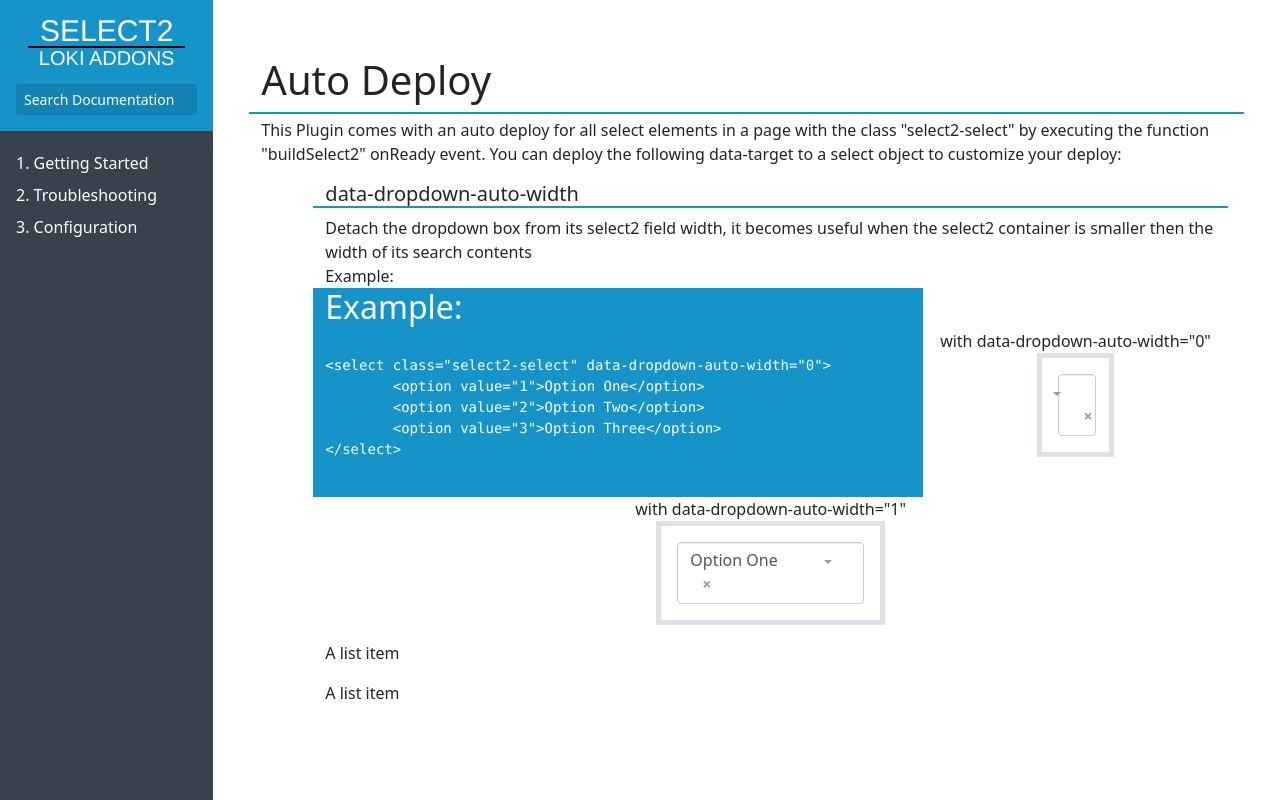
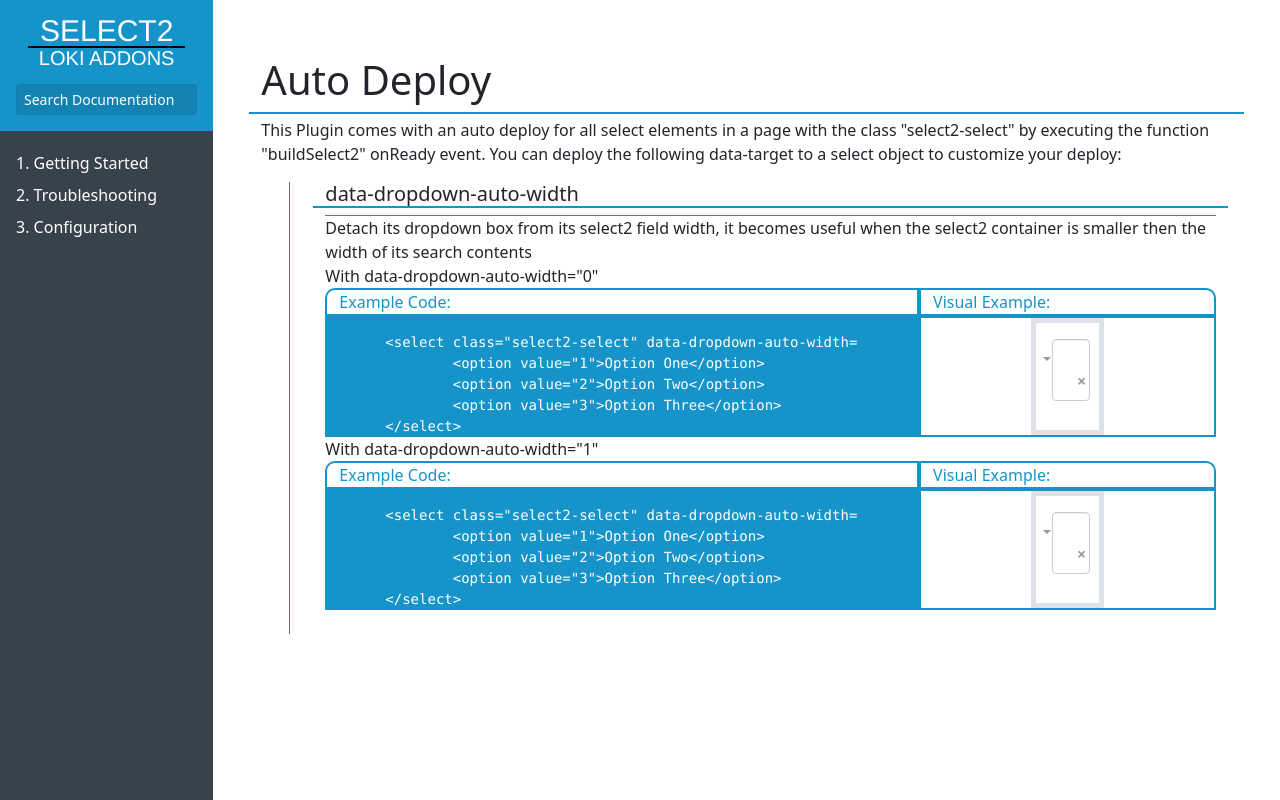
Before and after one commit to jaderloki/select2-easy-deploy, a plain HTML site: page index.html in a window 1280 px wide. Drawn offline with nearby package versions, Linux system fonts and the light colour scheme.

Commit message:
Update index.html

```diff
--- a/index.html
+++ b/index.html
@@ -59,6 +59,20 @@
 				background: #1694CA;
 				color: white;
 			}
+			.borderCodeExample{
+				border-color: #1694CA !important;
+			}
+			.textColorBlue{
+				color: #1694CA;
+			}
+			.vrColor{
+				background-color: #1694CA !important;
+				opacity: 1;
+			}
+			.extensionForHr{
+				background-color: #1694CA !important;
+				height: 1px;
+			}
 		</style>
 	</head>
 	<body class="container-fluid vh-100">
@@ -105,48 +119,77 @@
 							<div class="col-12 pt-1">
 								This Plugin comes with an auto deploy for all select elements in a page with the class "select2-select" by executing the function "buildSelect2" onReady event.
 								You can deploy the following data-target to a select object to customize your deploy:
+								<div class="row">
+									<div class="col position-relative">
+										<div class="position-absolute h-100 mt-3" style="
+											top: 0%;
+											left: 4%;
+										">
+											<div class="vr vrColor h-100"></div>
+										</div>
 										<ul class="list-group pt-2 ps-5">
 											<li class="list-group-item border-0">
-										<div class="row">
+												<div class="row position-relative">
 													<div class="col h5 titleTopic">
 														data-dropdown-auto-width
+													</div>
+													<div class="position-absolute" style="
+														bottom: 0%;
+														left: 0%;
+													">
+														<div class="extensionForHr">
+
+														</div>
 													</div>
 												</div>
 												<div class="row">
 													<div class="col">
 														<div class="row">
 															<div class="col">
-														Detach the dropdown box from its select2 field width, it becomes useful when the select2 container is smaller then the width of its search contents
+																Detach its dropdown box from its select2 field width, it becomes useful when the select2 container is smaller then the width of its search contents
 															</div>
 														</div>
 														<div class="row">
 															<div class="col">
 																<div class="row">
-															<div class="col-12">
-																Example:
+																	<div class="col">
+																		With data-dropdown-auto-width="0"
 																	</div>
 																</div>
+																<div class="row mx-auto">
+																	<div class="col">
+																		<div class="row">
+																			<div class="col">
 																				<div class="row">
 																					<div class="col-12">
-																<div class="row">
-																	<div class="col-8 codeExample">
-																		<h2>Example:</h2>
-																		<pre class="overflow-hidden">
-
-<code class="text-white">&lt;select class=&quot;select2-select&quot; data-dropdown-auto-width=&quot;0&quot;&gt;
+																						<div class="row h-100">
+																							<div class="col-8 px-0 d-flex flex-column">
+																								<div class="row mx-auto border borderCodeExample border-2 w-100" style="
+																									border-radius: 10px 0 0 0;
+																								">
+																									<div class="col textColorBlue">
+																										Example Code:
+																									</div>
+																								</div>
+																								<div class="row codeExample mx-auto px-5 pt-3 pb-0 flex-grow-1 w-100">
+																									<div class="col">
+<pre class="p-0 m-0"><code class="text-white">&lt;select class=&quot;select2-select&quot; data-dropdown-auto-width=&quot;0&quot;&gt;
 	&lt;option value=&quot;1&quot;&gt;Option One&lt;/option&gt;
 	&lt;option value=&quot;2&quot;&gt;Option Two&lt;/option&gt;
 	&lt;option value=&quot;3&quot;&gt;Option Three&lt;/option&gt;
-&lt;/select&gt;</code>
-																		</pre>
+&lt;/select&gt;</code></pre>
 																									</div>
-																	<div class="col-4 m-auto">
-																		<div class="row">
-																			<label class="col-auto mx-auto">
-																				with data-dropdown-auto-width="0"
-																			</label>
 																								</div>
-																		<div class="row">
+																							</div>
+																							<div class="col-4 px-0 d-flex flex-column">
+																								<div class="row mx-auto border borderCodeExample border-2 w-100" style="
+																									border-radius: 0 10px 0 0;
+																								">
+																									<div class="col textColorBlue">
+																										Visual Example:
+																									</div>
+																								</div>
+																								<div class="row border border-2 borderCodeExample flex-grow-1 mx-auto w-100">
 																									<div class="col-3 mx-auto border border-5 border-5 p-3">
 																										<select class="select2-select" data-dropdown-auto-width="0">
 																											<option value="1">Option One</option>
@@ -158,13 +201,54 @@
 																							</div>
 																						</div>
 																					</div>
-															<div class="col-12">
-																<div class="row">
-																	<label for="dataDropdownAutoWidthActivated" class="col-auto mx-auto">
-																		with data-dropdown-auto-width="1"
-																	</label>
+																				</div>
+																			</div>
+																		</div>
+																	</div>
+																</div>
+															</div>
 														</div>
 														<div class="row">
+															<div class="col">
+																<div class="row">
+																	<div class="col">
+																		With data-dropdown-auto-width="1"
+																	</div>
+																</div>
+																<div class="row mx-auto">
+																	<div class="col">
+																		<div class="row">
+																			<div class="col">
+																				<div class="row">
+																					<div class="col-12">
+																						<div class="row h-100">
+																							<div class="col-8 px-0 d-flex flex-column">
+																								<div class="row mx-auto border borderCodeExample border-2 w-100" style="
+																									border-radius: 10px 0 0 0;
+																								">
+																									<div class="col textColorBlue">
+																										Example Code:
+																									</div>
+																								</div>
+																								<div class="row codeExample mx-auto px-5 pt-3 pb-0 flex-grow-1 w-100">
+																									<div class="col">
+<pre class="p-0 m-0"><code class="text-white">&lt;select class=&quot;select2-select&quot; data-dropdown-auto-width=&quot;1&quot;&gt;
+	&lt;option value=&quot;1&quot;&gt;Option One&lt;/option&gt;
+	&lt;option value=&quot;2&quot;&gt;Option Two&lt;/option&gt;
+	&lt;option value=&quot;3&quot;&gt;Option Three&lt;/option&gt;
+&lt;/select&gt;</code></pre>
+																									</div>
+																								</div>
+																							</div>
+																							<div class="col-4 px-0 d-flex flex-column">
+																								<div class="row mx-auto border borderCodeExample border-2 w-100" style="
+																									border-radius: 0 10px 0 0;
+																								">
+																									<div class="col textColorBlue">
+																										Visual Example:
+																									</div>
+																								</div>
+																								<div class="row border border-2 borderCodeExample flex-grow-1 mx-auto w-100">
 																									<div class="col-3 mx-auto border border-5 border-5 p-3">
 																										<select class="select2-select" data-dropdown-auto-width="1">
 																											<option value="1">Option One</option>
@@ -179,10 +263,16 @@
 																				</div>
 																			</div>
 																		</div>
+																	</div>
+																</div>
+															</div>
+														</div>
+													</div>
+												</div>
 											</li>
-									<li class="list-group-item border-0">A list item</li>
-									<li class="list-group-item border-0">A list item</li>
 										</ul>
+									</div>
+								</div>
 							</div>
 						</div>
 					</div>
```
Lines whose indentation alone changed are shown as unchanged.
